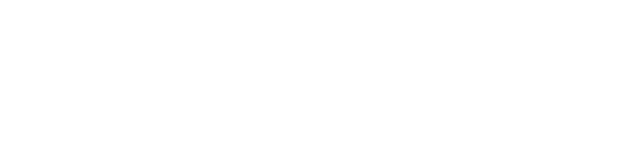
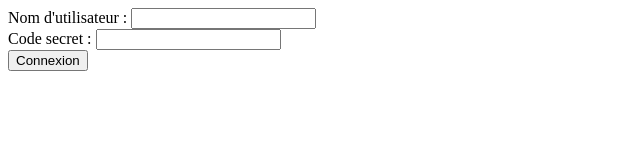
Before and after one commit to myawesomeproject/mediatic, a plain HTML site: page src/main/HTML/connexion.html in a window 1280 px wide. Shown: the whole page, without its empty margins (0-640 px from the left). Drawn offline with Linux system fonts and the light colour scheme.

Commit message:
Creation page connexion

```diff
--- a/src/main/HTML/connexion.html
+++ b/src/main/HTML/connexion.html
@@ -4,6 +4,14 @@
 <title>Connexion Mediatic</title>
 </head>
 <body>
+<form action="/src/main/HTML/mediaRecherche.html">
+<label>Nom d'utilisateur :</label>
+<input type="text" id="pseudo"></input>
+<br>
+<label>Code secret :</label>
+<input type="password" id="password"></input>
+<br>
+<button type="submit">Connexion</button>
+</form>
 </body>
-
 </html>
```
